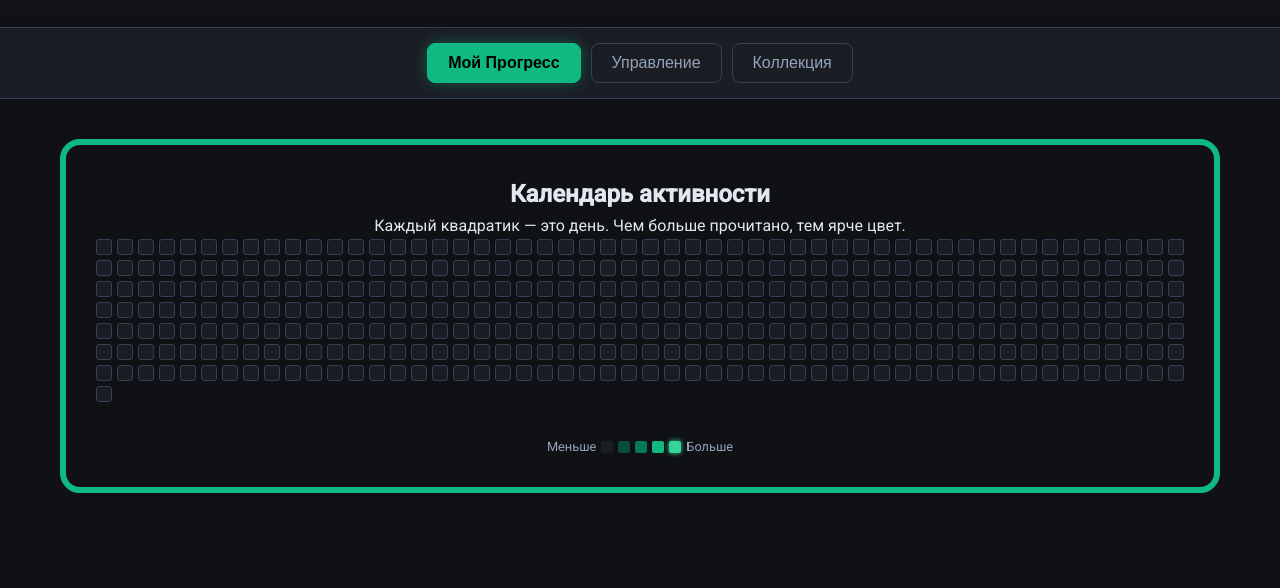
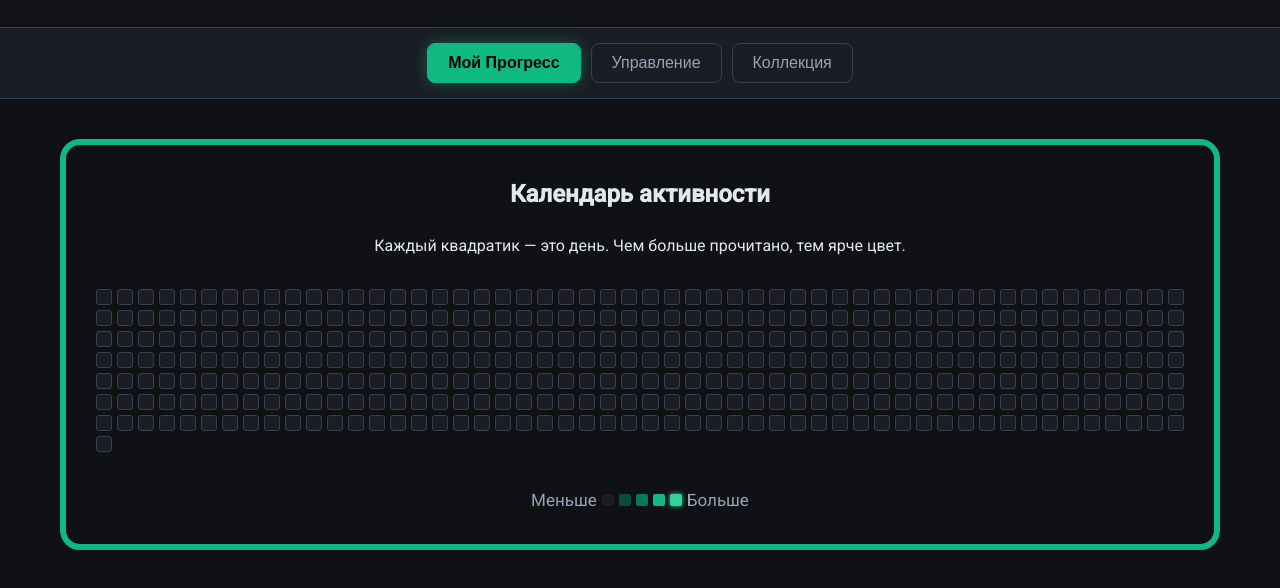
Before and after one commit to Ziggil/foliospolium, a plain HTML site: page index.html in a window 1280 px wide. Shown: the part 128-716 px from the top of the page. Drawn offline with nearby package versions, Linux system fonts and the light colour scheme.

Commit message:
style: подредактировал отображение текста в календаре

```diff
--- a/css/style.css
+++ b/css/style.css
@@ -101,6 +101,13 @@ main {
 
     &.active {
         display: block;
+    }
+
+    p{
+    margin-bottom: 30px;
+    margin-top: 20px;}
+    span{
+    font-size: 17px;
     }
 }
 
```
